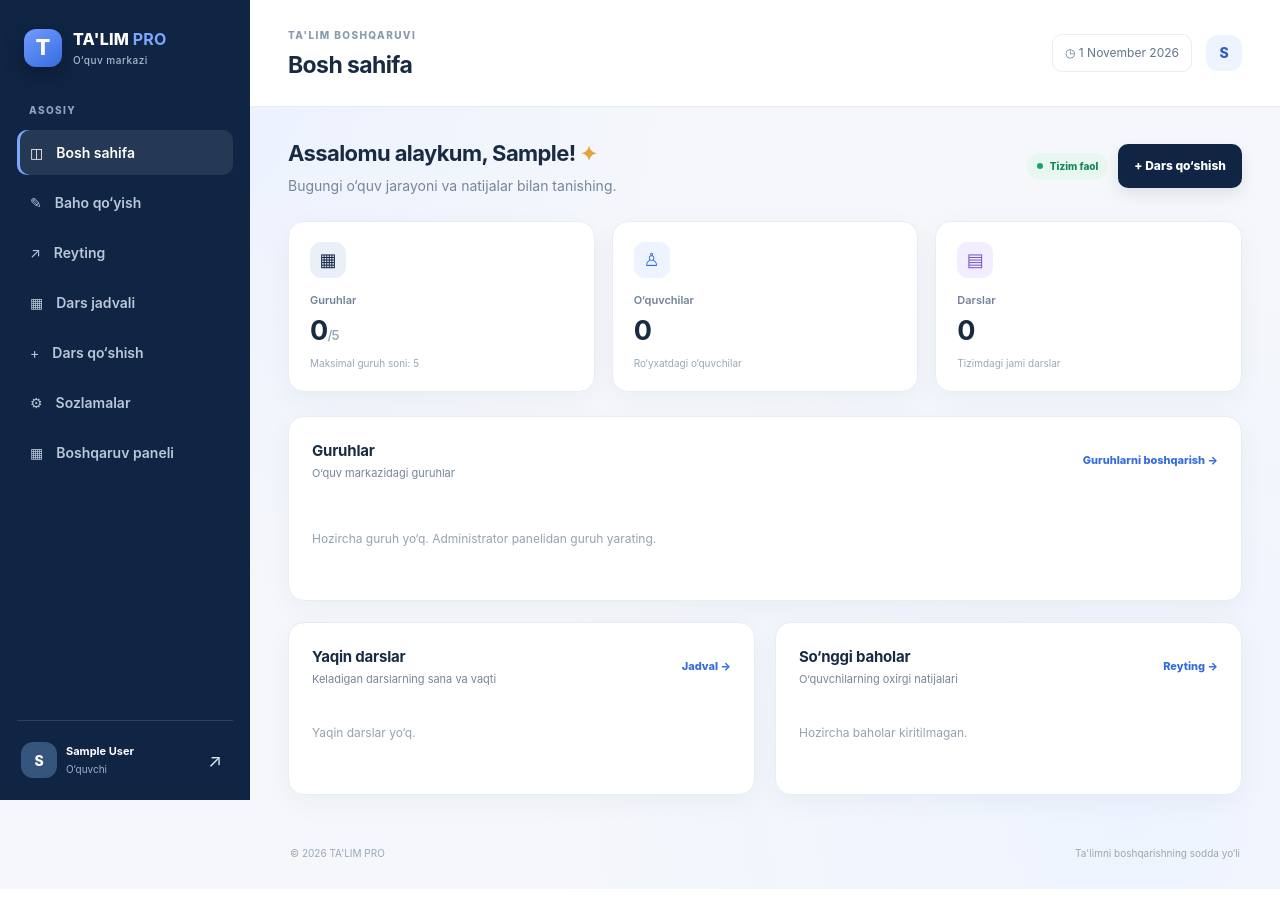
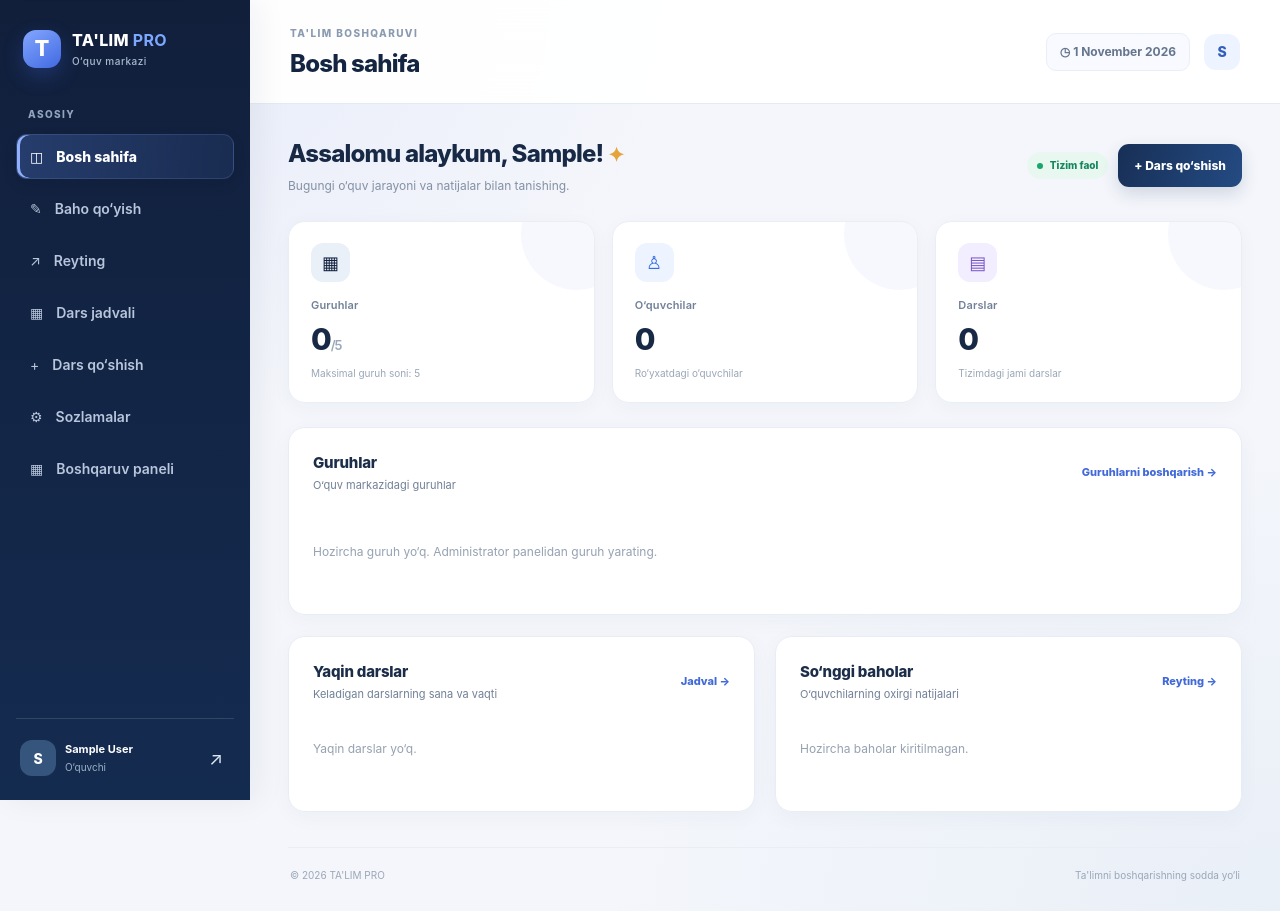
Before and after one commit to ovyoyoyoly54-dev/talim-pro, a Django app: page /dashboard/ in a window 1280 px wide. Before the commit the page ends 889 px from the top, so only its background shows below. Run offline with Django 5.2, Linux system fonts and the light colour scheme; the visitor is signed in with stand-in values (Sample User, id 1); data comes from the database, SQL or seed files in the repository; data that the repository does not hold is empty.

Commit message:
Refresh Talim Pro dashboard and application UI

```diff
--- a/talim_pro/static/school/app.css
+++ b/talim_pro/static/school/app.css
@@ -104,3 +104,121 @@ button,a,input,select,textarea{-webkit-tap-highlight-color:transparent}
   .lesson-form-grid{grid-template-columns:1fr}
   .lesson-aside .button{width:100%}
 }
+
+
+/* TA'LIM PRO — refreshed product UI */
+:root{
+  --navy:#101f3d;--navy-2:#1b3764;--blue:#4169e1;--blue-soft:#edf2ff;
+  --ink:#17243b;--muted:#718096;--line:#e8edf5;--bg:#f4f6fb;
+  --shadow:0 12px 34px rgba(21,42,78,.055);
+}
+body{
+  background:
+    radial-gradient(ellipse at 10% 0%,rgba(65,105,225,.075),transparent 34%),
+    radial-gradient(ellipse at 100% 100%,rgba(48,124,190,.055),transparent 38%),
+    var(--bg);
+}
+.sidebar{
+  background:linear-gradient(180deg,#111f3b 0%,#142b50 100%);
+  padding:28px 16px 20px;
+  box-shadow:8px 0 30px rgba(15,31,59,.06);
+}
+.brand{padding-bottom:38px;letter-spacing:.35px}
+.brand-mark{
+  border-radius:13px;
+  background:linear-gradient(145deg,#83a7ff,#4169e1);
+  box-shadow:0 8px 20px rgba(65,105,225,.28);
+}
+.sidebar nav{gap:7px}
+.sidebar nav a{
+  position:relative;min-height:45px;border:1px solid transparent;
+  color:#b8c6dc;border-radius:11px;padding:11px 13px;
+}
+.sidebar nav a.active{
+  color:#fff;
+  background:linear-gradient(100deg,rgba(93,135,231,.28),rgba(93,135,231,.10));
+  border-color:rgba(151,180,255,.15);
+  box-shadow:inset 3px 0 #91b1ff,0 5px 14px rgba(5,15,34,.10);
+}
+.sidebar nav a.active span{font-weight:800}
+.sidebar-bottom{border-color:rgba(255,255,255,.13)}
+.topbar{
+  position:sticky;top:0;z-index:4;
+  min-height:94px;padding:21px 40px;
+  background:rgba(255,255,255,.92);
+  backdrop-filter:blur(16px);
+  border-bottom-color:rgba(225,232,242,.9);
+}
+.topbar h1{font-size:24px;font-weight:800;letter-spacing:-.8px;color:#142541}
+.top-actions .date-pill{
+  background:#f8faff;border-color:#e9eef7;color:#65758d;
+  padding:9px 13px;font-weight:650;
+}
+.content{padding-top:32px}
+.welcome-row{margin-bottom:26px}
+.welcome-row h2,.page-intro h2{font-size:24px;font-weight:800;letter-spacing:-.8px;color:#172945}
+.welcome-row p,.page-intro p{font-size:12px;color:#8491a4}
+.stat-card{
+  position:relative;overflow:hidden;
+  min-height:162px;padding:21px 22px;
+  border-color:#e9eef6;border-radius:17px;
+  box-shadow:0 5px 20px rgba(20,43,74,.035);
+}
+.stat-card:after{
+  content:"";position:absolute;width:112px;height:112px;right:-39px;top:-44px;
+  border-radius:50%;background:rgba(65,105,225,.045);
+  transition:transform .25s ease;
+}
+.stat-card:hover:after{transform:scale(1.45)}
+.stat-icon{width:39px;height:39px;border-radius:12px;margin-bottom:15px}
+.stat-card>strong{font-size:30px;font-weight:850;letter-spacing:-1.1px;color:#172945}
+.stat-card>span{font-size:11px;letter-spacing:.15px}
+.stat-foot{font-size:10px}
+.panel{
+  padding:24px;border-radius:17px;border-color:#e8edf5;
+  box-shadow:0 5px 22px rgba(20,43,74,.035);
+}
+.panel-heading{margin-bottom:20px}
+.panel-heading h3{font-size:15px;font-weight:800;color:#1b2d49}
+.panel-heading p{font-size:11px}
+.text-link{color:#4169d8}
+.group-card{
+  padding:15px 16px;border-radius:13px;border-color:#edf1f7;
+  background:linear-gradient(145deg,#fff,#fcfdff);
+}
+.group-icon{border-radius:12px;background:#edf2ff;color:#4169d8}
+.list-row{padding:14px 2px;border-top-color:#f0f3f8}
+.date-tile{border:1px solid #e8eef8;background:#f3f6fc;border-radius:11px}
+.score-chip{border-radius:9px;padding:7px 10px}
+.button{border-radius:11px;min-height:43px}
+.button-primary{
+  background:linear-gradient(110deg,#172f56,#244b83);
+  box-shadow:0 7px 17px rgba(23,47,86,.16);
+}
+.button-primary:hover{background:linear-gradient(110deg,#203e70,#2d5b9b)}
+.table-wrap{border:1px solid #edf1f6;border-radius:12px}
+table{border-collapse:separate;border-spacing:0}
+th{background:#f7f9fd;color:#74839a;padding:14px}
+td{padding:15px 14px}
+tbody tr:hover td{background:#fbfcff}
+.profile-banner{
+  border:1px solid rgba(255,255,255,.08);
+  background:radial-gradient(circle at 90% 10%,rgba(130,165,255,.22),transparent 30%),linear-gradient(115deg,#112343,#1d4275);
+  box-shadow:0 12px 28px rgba(16,37,68,.12);
+}
+.message{border:1px solid transparent}
+.message.success{border-color:#cceedd}
+.message.error{border-color:#f5d5d8}
+.content>footer{border-top:1px solid #e9eef5;margin-top:14px;padding-top:20px}
+@media(max-width:760px){
+  .sidebar{box-shadow:0 6px 20px rgba(16,31,59,.10)}
+  .topbar{position:relative;min-height:74px;padding:15px 18px}
+  .topbar h1{font-size:20px}
+  .content{padding-top:22px}
+  .welcome-row h2,.page-intro h2{font-size:20px}
+  .stat-card{min-height:145px}
+  .panel{padding:18px}
+}
+@media(prefers-reduced-motion:reduce){
+  .stat-card:after{transition:none}
+}
```
